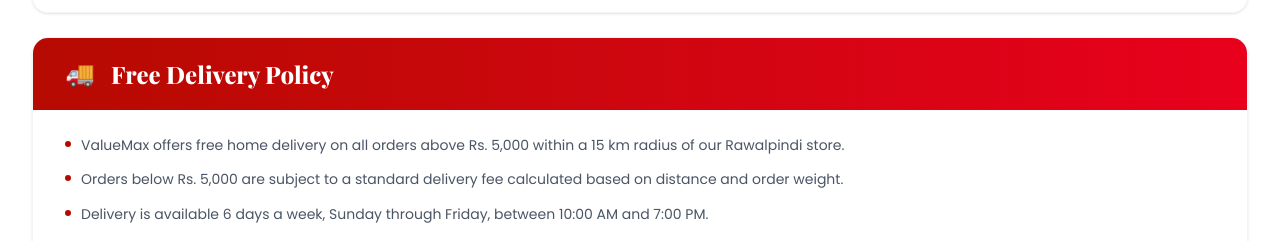
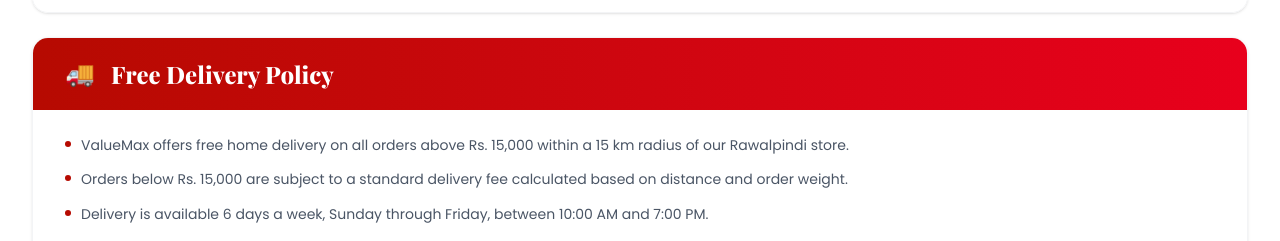
Before and after one commit to Valuemax-Carry/value-max, a Next.js app: page /policy in a window 1280 px wide. Shown: the part 1540-1781 px from the top of the page. Built offline with nearby package versions, Linux system fonts and the light colour scheme; no server answers.

Commit message:
Update page.js

```diff
--- a/app/policy/page.js
+++ b/app/policy/page.js
@@ -19,8 +19,8 @@
     icon: "🚚",
     title: "Free Delivery Policy",
     content: [
-      "ValueMax offers free home delivery on all orders above Rs. 5,000 within a 15 km radius of our Rawalpindi store.",
-      "Orders below Rs. 5,000 are subject to a standard delivery fee calculated based on distance and order weight.",
+      "ValueMax offers free home delivery on all orders above Rs. 15,000 within a 15 km radius of our Rawalpindi store.",
+      "Orders below Rs. 15,000 are subject to a standard delivery fee calculated based on distance and order weight.",
       "Delivery is available 6 days a week, Sunday through Friday, between 10:00 AM and 7:00 PM.",
       "Same-day delivery is available for orders placed before 1:00 PM, subject to rider availability.",
       "Delivery timelines may vary during peak hours, public holidays, or extreme weather conditions.",
```
